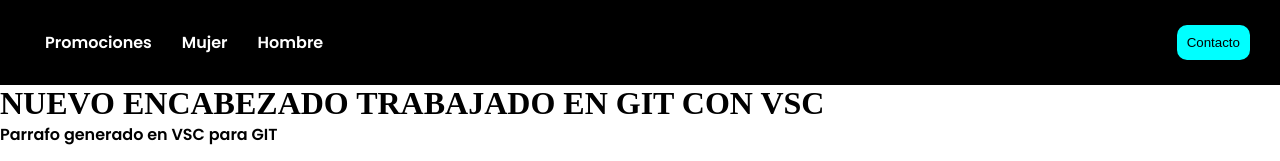
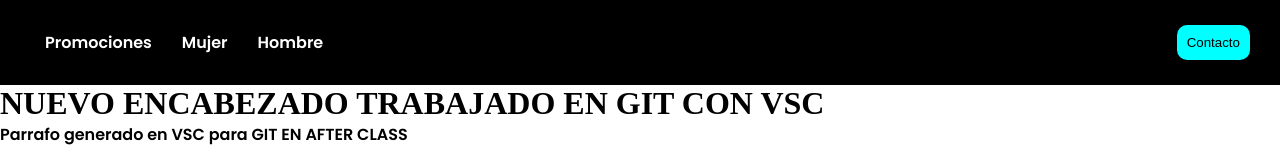
Before and after one commit to juanmabrignole/kickstreets-GIT, a plain HTML site: page index.html in a window 1280 px wide. Shown: the top 161 px of the page. Drawn offline with nearby package versions, Linux system fonts and the light colour scheme.

Commit message:
modificaciones finales en index

```diff
--- a/index.html
+++ b/index.html
@@ -40,7 +40,7 @@
    <h1>NUEVO ENCABEZADO TRABAJADO EN GIT CON VSC</h1>
 
    <div>
-    <p>Parrafo generado en VSC para GIT</p>
+    <p>Parrafo generado en VSC para GIT EN AFTER CLASS</p>
    </div>
 
 
```
